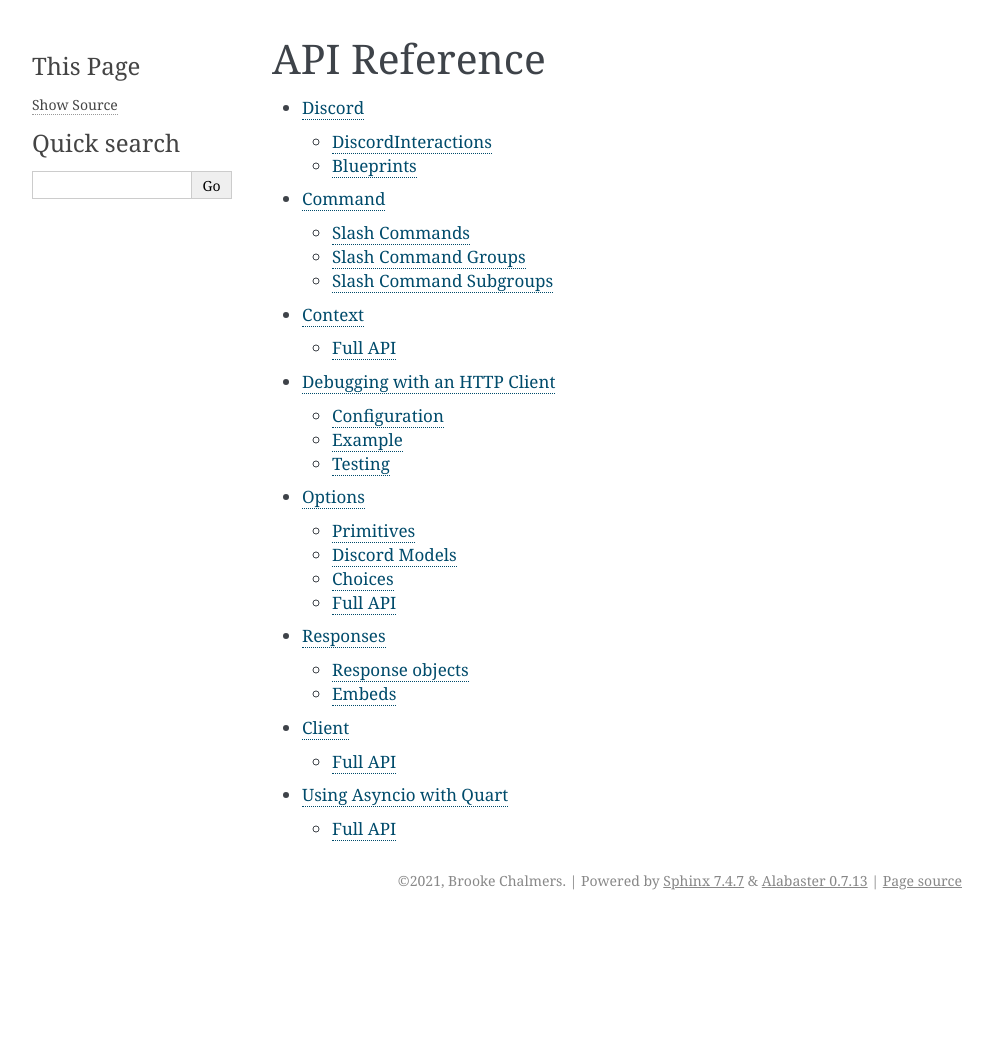
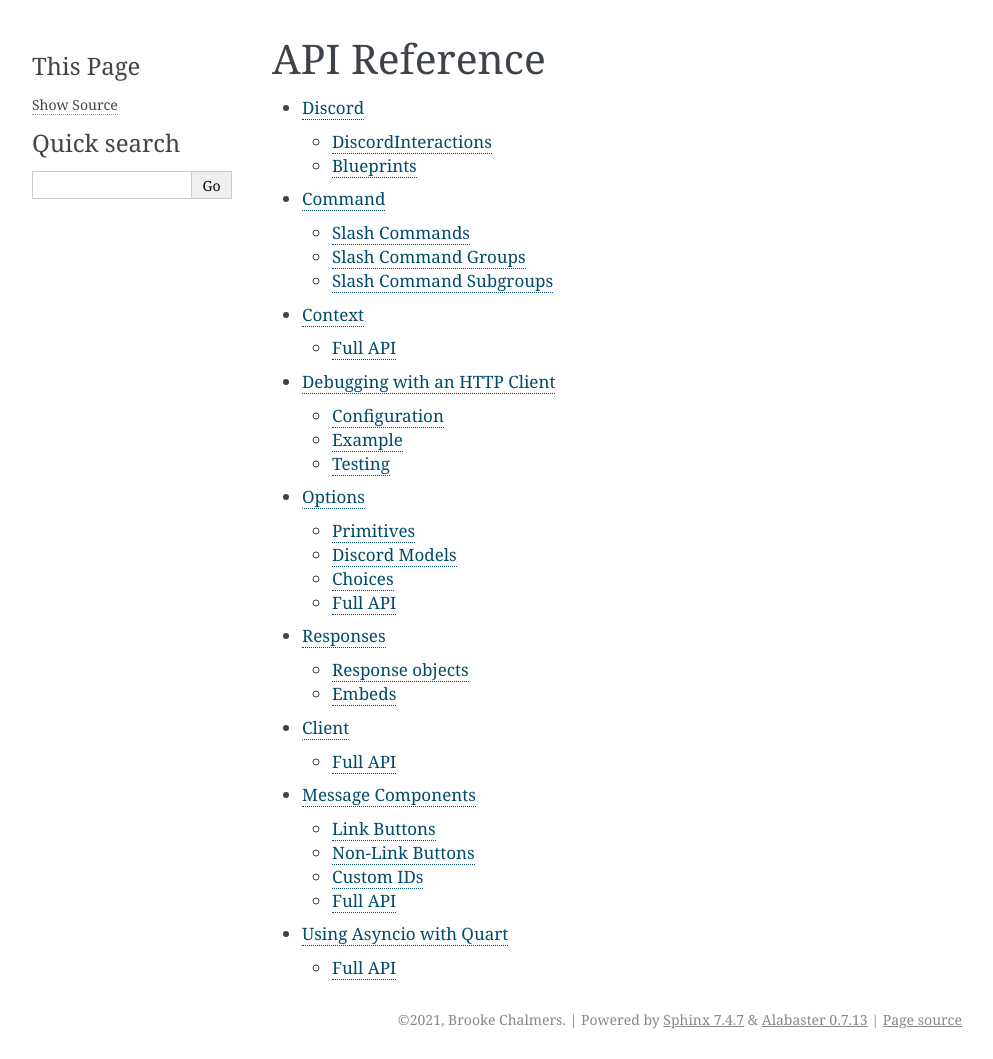
Before and after one commit to breqdev/flask-discord-interactions, a Sphinx documentation site: the page built from docs/api.rst, in a window 1280 px wide. Shown: the whole page, without its empty margins (148-1141 px from the left). Built offline with Sphinx 7.4.7, drawn with Linux system fonts in a browser that asks for light colours; before the commit the page ends 920 px from its top, so only the background shows below that; some of the changed lines change nothing that is shown.

Commit message:
Add documentation for message components

```diff
--- a/docs/api.rst
+++ b/docs/api.rst
@@ -11,4 +11,5 @@
     options.rst
     response.rst
     client.rst
+    components.rst
     quart.rst
--- /dev/null
+++ b/docs/components.rst
@@ -0,0 +1,161 @@
+Message Components
+==================
+
+
+Message components allow you to include clickable buttons in messages from your
+bot. The documentation on
+`Discord <https://discord.com/developers/docs/interactions/message-components>`_
+covers their general use.
+
+To use these components with Flask-Discord-Interactions, you can use the
+:class:`.ActionRow` and :class:`.Button` classes.
+
+Link Buttons
+------------
+
+Link buttons are the simplest example, as they don't require any special
+handling. When the button is clicked, the user is sent to the link.
+
+.. code-block:: python
+
+    from flask_discord_interactions import Response, ActionRow, Button
+
+    @discord.command()
+    def google(ctx):
+        return Response(
+            content="search engine",
+            components=[
+                ActionRow(components=[
+                    Button(
+                        style=ButtonStyles.LINK,
+                        url="https://www.google.com/",
+                        label="Go to google"
+                    )
+                ])
+            ]
+        )
+
+Link buttons require ``style`` to be set to :attr:`.ButtonStyles.LINK`.
+
+Non-Link Buttons
+----------------
+
+Buttons can also send out additional Interactions when clicked. To handle these
+additional interactions, Flask-Discord-Interactions requires defining handler
+functions.
+
+These handler functions return a :class:`.Response`, but this response can also
+have the ``update`` parameter set. With ``update=True``, the new Response will
+replace the original message (the one with the button that triggered the
+handler).
+
+You can register a handler using the :meth:`.DiscordInteractions.custom_handler`
+decorator, like so:
+
+    In this example, a global variable is used to keep track of the count. This
+    is a `bad idea <https://stackoverflow.com/questions/32815451/>`_. You would
+    probably use a database for this instead.
+
+
+.. code-block:: python
+
+    click_count = 0
+
+    @discord.custom_handler()
+    def handle_click(ctx):
+        global click_count
+        click_count += 1
+
+        return Response(
+            content=f"The button has been clicked {click_count} times",
+            components=[
+                ActionRow(components=[
+                    Button(
+                        style=ButtonStyles.PRIMARY,
+                        custom_id=handle_click,
+                        label="Click Me!"
+                    )
+                ])
+            ],
+            update=True
+        )
+
+    @discord.command()
+    def click_counter(ctx):
+        "Count the number of button clicks"
+
+        return Response(
+            content=f"The button has been clicked {click_count} times",
+            components=[
+                ActionRow(components=[
+                    Button(
+                        style=ButtonStyles.PRIMARY,
+                        custom_id=handle_click,
+                        label="Click Me!"
+                    )
+                ])
+            ]
+        )
+
+Custom IDs
+----------
+
+Custom IDs are used to uniquely identify a button. Thus, when a web server
+receives an incoming interaction, it can use the custom ID to determine what
+button triggered it.
+
+Discord allows Custom IDs to be any string that is 100 characters or less
+(`relevant docs <https://discord.com/developers/docs/interactions/message-components#custom-id>`_).
+However, you may have noticed that the snippets above do not explicitly specify
+a custom ID string. Instead, the handler function *appears* to be passed
+directly to the ``custom_id`` field. How is this possible?
+
+The trick is, the :meth:`.DiscordInteractions.custom_handler` decorator will
+actually generate a custom ID string (a :py:func:`uuid.uuid4`). It will return
+this custom ID string in place of the function, after it adds it to the
+internal :attr:`.DiscordInteractions.custom_id_handlers` attribute.
+This means that the line ``custom_id=handle_click`` is actually passing a
+string to the :class:`.Button` constructor.
+
+The reason behind this trickery is to abstract away the details of custom IDs
+from the developer. Buttons will just map directly to their handler functions.
+However, if you want more control, there is an escape hatch: the
+:meth:`.DiscordInteractions.custom_handler` decorator accepts a ``custom_id``
+parameter which will override the ID given. Alternatively, you can use the
+:meth:`.DiscordInteractions.add_custom_handler` function to avoid the decorator
+syntax entirely.
+
+
+Full API
+--------
+
+.. autoclass:: flask_discord_interactions.Component
+    :members:
+
+|
+
+.. autoclass:: flask_discord_interactions.ComponentType
+    :members:
+    :undoc-members:
+    :member-order: bysource
+
+|
+
+.. autoclass:: flask_discord_interactions.ActionRow(**kwargs)
+    :show-inheritance:
+    :members:
+    :undoc-members:
+
+|
+
+.. autoclass:: flask_discord_interactions.Button(**kwargs)
+    :show-inheritance:
+    :members:
+    :undoc-members:
+
+|
+
+.. autoclass:: flask_discord_interactions.ButtonStyles
+    :members:
+    :undoc-members:
+    :member-order: bysource
```
